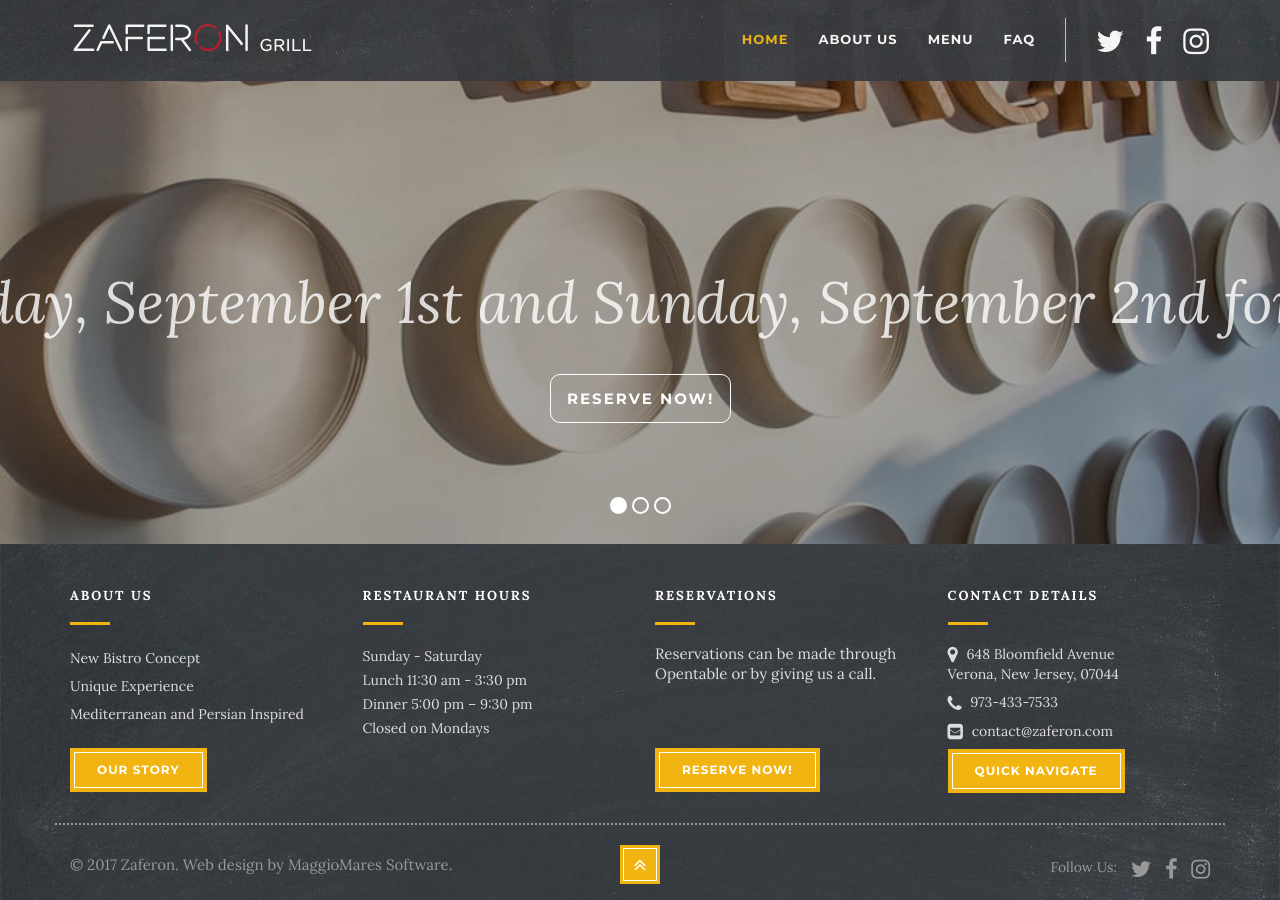
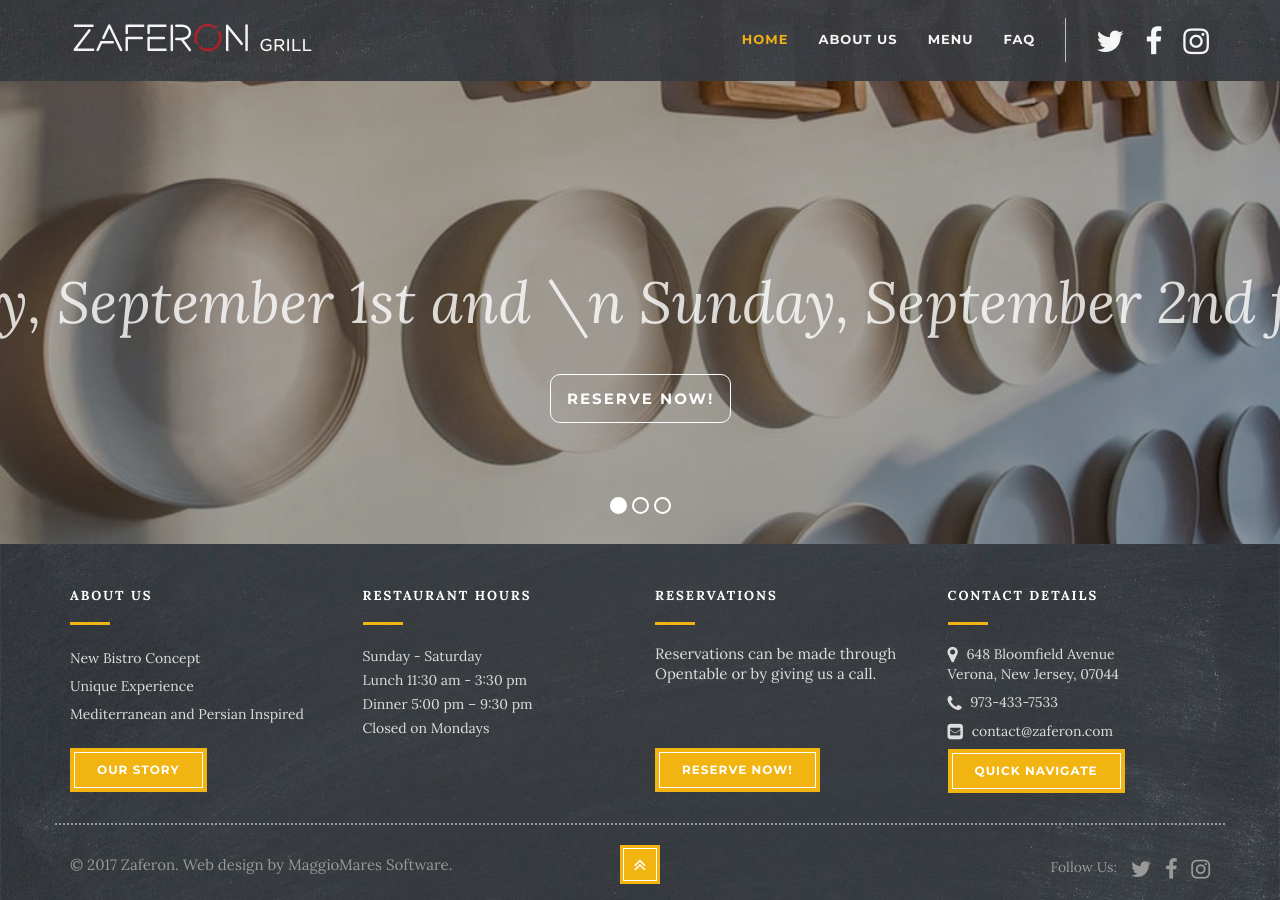
Before and after one commit to maggiomaressoftware/zaferonGrill, a Jekyll site: the page built from index.html, in a window 1280 px wide and 900 px high, scrolled down 296 px. Built offline with Jekyll 4.4.1, drawn with Linux system fonts in a browser that asks for light colours; nearby versions of some CDN libraries.

Commit message:
Update home-slider.html

```diff
--- a/_includes/home-slider.html
+++ b/_includes/home-slider.html
@@ -22,7 +22,7 @@
 
         <!--Jonathan changed first param of data-voffset to 135  -->
         <!-- LAYER NR. 3 -->
-        <div class="tp-caption Concept-SubTitle   tp-resizeme" id="slide-672-layer-4" data-x="['center','center','center','center']" data-hoffset="['0','0','0','0']" data-y="['middle','middle','middle','middle']" data-voffset="['185','115','107','104']" data-fontsize="['60','28','20','20']" data-lineheight="['28','28','20','20']" data-width="none" data-height="none" data-whitespace="nowrap" data-transform_idle="o:1;" data-transform_in="z:0;rX:0;rY:0;rZ:0;sX:0.9;sY:0.9;skX:0;skY:0;opacity:0;s:1500;e:Power3.easeInOut;" data-transform_out="x:left(R);s:1000;e:Power3.easeIn;s:1000;e:Power3.easeIn;" data-start="1500" data-splitin="none" data-splitout="none" data-responsive_offset="on" style="z-index: 6; white-space: nowrap;font-style:italic; padding-top:9px;">We are closed Saturday, September 1st and Sunday, September 2nd for Labor Day Holiday.
+        <div class="tp-caption Concept-SubTitle   tp-resizeme" id="slide-672-layer-4" data-x="['center','center','center','center']" data-hoffset="['0','0','0','0']" data-y="['middle','middle','middle','middle']" data-voffset="['185','115','107','104']" data-fontsize="['60','28','20','20']" data-lineheight="['28','28','20','20']" data-width="none" data-height="none" data-whitespace="nowrap" data-transform_idle="o:1;" data-transform_in="z:0;rX:0;rY:0;rZ:0;sX:0.9;sY:0.9;skX:0;skY:0;opacity:0;s:1500;e:Power3.easeInOut;" data-transform_out="x:left(R);s:1000;e:Power3.easeIn;s:1000;e:Power3.easeIn;" data-start="1500" data-splitin="none" data-splitout="none" data-responsive_offset="on" style="z-index: 6; white-space: nowrap;font-style:italic; padding-top:9px;">We are closed Saturday, September 1st and \n Sunday, September 2nd for Labor Day Holiday.
 
         </div>
 
```
